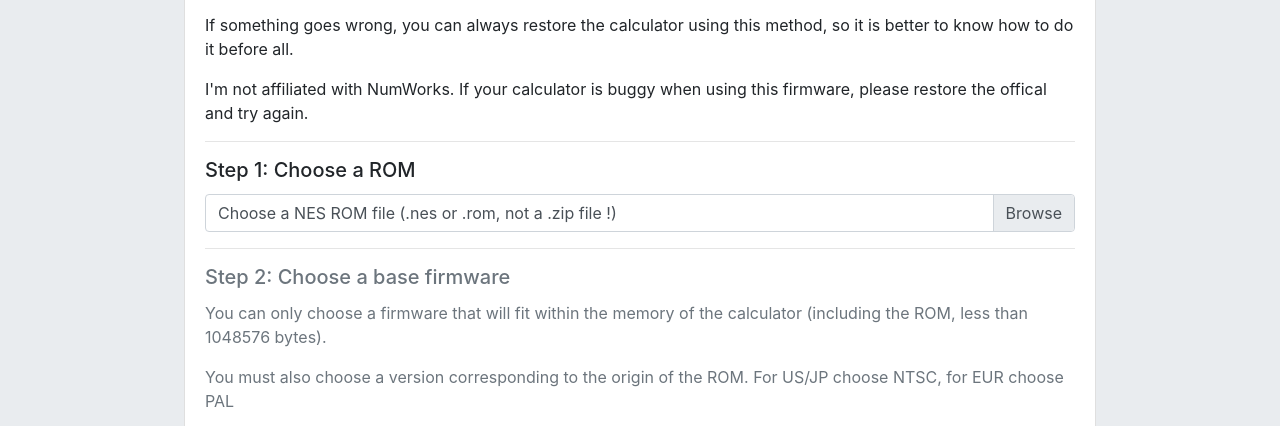
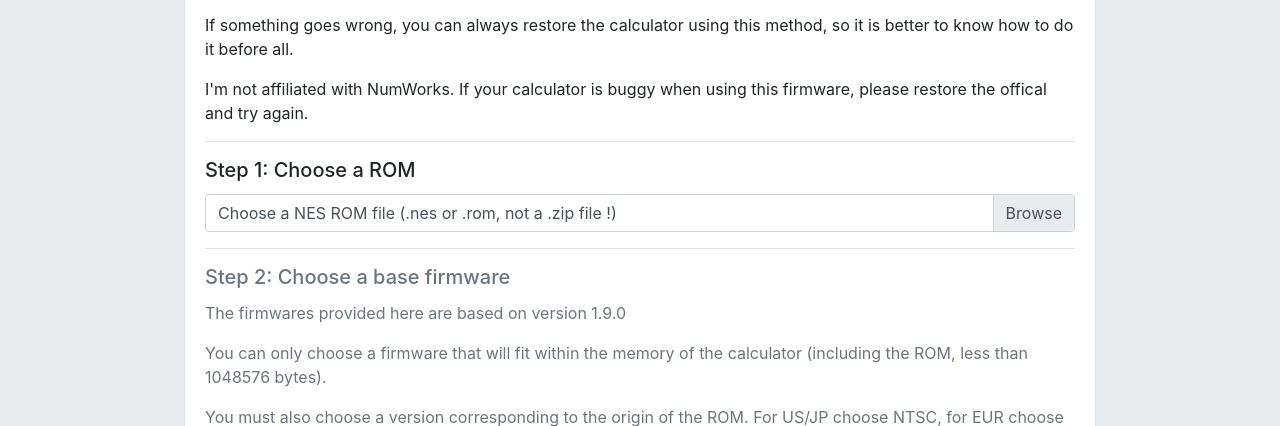
Before and after one commit to zardam/webnofrendo, a plain HTML site: page index.html in a window 1280 px wide. Shown: the part 322-748 px from the top of the page. Drawn offline with Linux system fonts and the light colour scheme; no server answers; a script that the page names is missing.

Commit message:
Update 1.9.0

```diff
--- a/index.html
+++ b/index.html
@@ -54,6 +54,7 @@
 
             <div ng-class="(romLoaded && !firmwareError) ? '' : 'disabled'">
               <h5 class="card-title">Step 2: Choose a base firmware</h5>
+              <p>The firmwares provided here are based on version 1.9.0</p>
               <p>You can only choose a firmware that will fit within the memory of the calculator (including the ROM, less than {{1024*1024}} bytes).</p>
               <p>You must also choose a version corresponding to the origin of the ROM. For US/JP choose NTSC, for EUR choose PAL</p>
               <div class="form-check" ng-repeat="f in firmwares">
```
Also changed, not shown: 6 other files.
